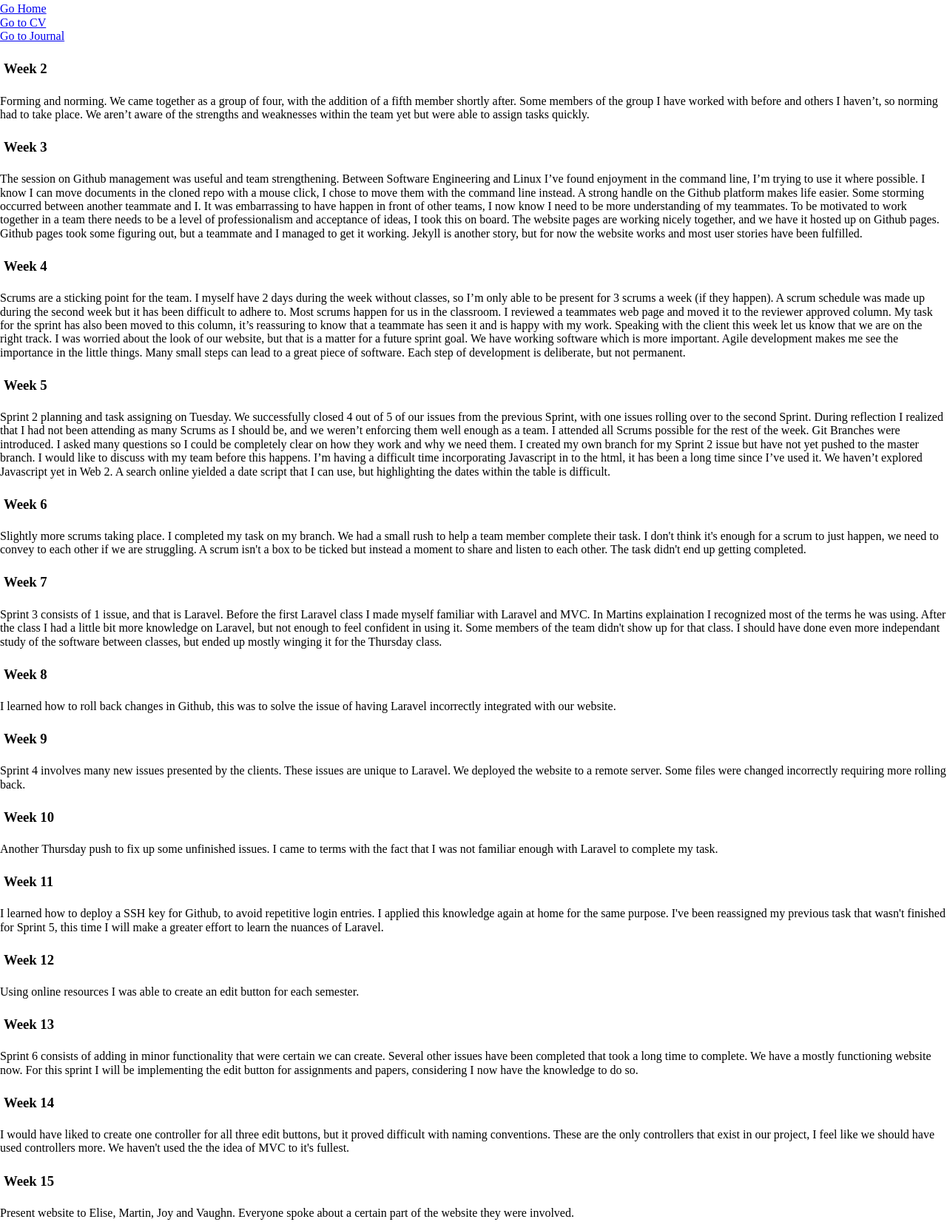
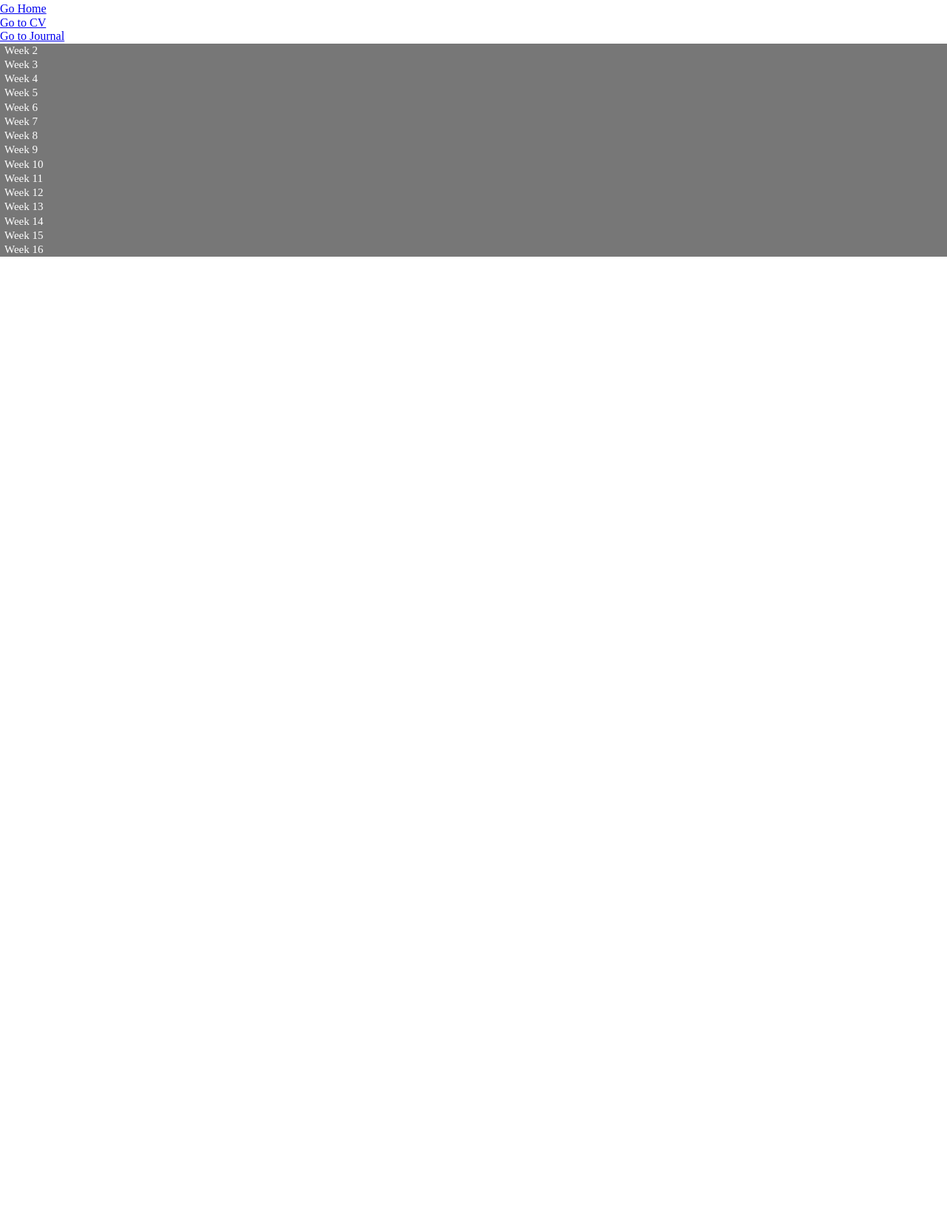
Before and after one commit to bradcw1/bradcw1_portfolio, a website: page journal.html in a window 1280 px wide. Shown: the part 64-1716 px from the top of the page at 74% size. After the commit the page ends 820 px from the top, so only its background shows below. Drawn offline with nearby package versions, Linux system fonts and the light colour scheme; a small style sheet from the web is missing.

Commit message:
convert weeks to collapsible

```diff
--- a/journal.html
+++ b/journal.html
@@ -25,106 +25,95 @@
 </div>
 
 <div class="container">
-    <div class="row">
-        <div class="column">
-            <p><h3>Week 2</h3>
+
+    <button class="collapsible">Week 2</button>
+    <div class="content">
+        <p>
             Forming and norming. We came together as a group of four, with the addition of a fifth member shortly after. Some members of the group I have worked with before and others I haven’t, so norming had to take place. We aren’t aware of the strengths and weaknesses within the team yet but were able to assign tasks quickly.
         </p>
     </div>
-    </div>
 
-    <div class="column">
-        <p><h3>Week 3</h3>
+    <button class="collapsible">Week 3</button>
+    <div class="content">
+        <p>
             The session on Github management was useful and team strengthening. Between Software Engineering and Linux I’ve found enjoyment in the command line, I’m trying to use it where possible. I know I can move documents in the cloned repo with a mouse click, I chose to move them with the command line instead. A strong handle on the Github platform makes life easier.
             Some storming occurred between another teammate and I. It was embarrassing to have happen in front of other teams, I now know I need to be more understanding of my teammates. To be motivated to work together in a team there needs to be a level of professionalism and acceptance of ideas, I took this on board.
             The website pages are working nicely together, and we have it hosted up on Github pages. Github pages took some figuring out, but a teammate and I managed to get it working. Jekyll is another story, but for now the website works and most user stories have been fulfilled.
         </p>
     </div>
 
-    <div class="column">
-        <p><h3>Week 4</h3>
-            Scrums are a sticking point for the team. I myself have 2 days during the week without classes, so I’m only able to be present for 3 scrums a week (if they happen). A scrum schedule was made up during the second week but it has been difficult to adhere to. Most scrums happen for us in the classroom.
+    <button class="collapsible">Week 4</button>
+    <div class="content">
+        <p>Scrums are a sticking point for the team. I myself have 2 days during the week without classes, so I’m only able to be present for 3 scrums a week (if they happen). A scrum schedule was made up during the second week but it has been difficult to adhere to. Most scrums happen for us in the classroom.
         I reviewed a teammates web page and moved it to the reviewer approved column. My task for the sprint has also been moved to this column, it’s reassuring  to know that a teammate has seen it and is happy with my work.
         Speaking with the client this week let us know that we are on the right track. I was worried about the look of our website, but that is a matter for a future sprint goal. We have working software which is more important.
-            Agile development makes me see the importance in the little things. Many small steps can lead to a great piece of software. Each step of development is deliberate, but not permanent.
-        </p>
+        Agile development makes me see the importance in the little things. Many small steps can lead to a great piece of software. Each step of development is deliberate, but not permanent. </p>
     </div>
 
-    <div class="column">
-        <p><h3>Week 5</h3>
-            Sprint 2 planning and task assigning on Tuesday. We successfully closed 4 out of 5 of our issues from the previous Sprint, with one issues rolling over to the second Sprint.
+    <button class="collapsible">Week 5</button>
+    <div class="content">
+        <p>Sprint 2 planning and task assigning on Tuesday. We successfully closed 4 out of 5 of our issues from the previous Sprint, with one issues rolling over to the second Sprint.
         During reflection I realized that I had not been attending as many Scrums as I should be, and we weren’t enforcing them well enough as a team. I attended all Scrums possible for the rest of the week.
         Git Branches were introduced. I asked many questions so I could be completely clear on how  they work and why we need them. I created my own branch for my Sprint 2 issue but have not yet pushed to the master branch. I would like to discuss with my team before this happens.
-            I’m having a difficult time incorporating Javascript in to the html, it has been a long time since I’ve used it. We haven’t explored Javascript yet in Web 2. A search online yielded a date script that I can use, but highlighting the dates within the table is difficult.
-        </p>
+        I’m having a difficult time incorporating Javascript in to the html, it has been a long time since I’ve used it. We haven’t explored Javascript yet in Web 2. A search online yielded a date script that I can use, but highlighting the dates within the table is difficult.</p>
     </div>
 
-    <div class="column">
-        <p><h3>Week 6</h3>
-            Slightly more scrums taking place. I completed my task on my branch. We had a small rush to help a team member complete their task. I don't think it's enough for a scrum to just happen, we need to convey to each other if we are struggling. A scrum isn't a box to be ticked but instead a moment to share and listen to each other. The task didn't end up getting completed.
-        </p>
+    <button class="collapsible">Week 6</button>
+    <div class="content">
+        <p>Slightly more scrums taking place. I completed my task on my branch. We had a small rush to help a team member complete their task. I don't think it's enough for a scrum to just happen, we need to convey to each other if we are struggling. A scrum isn't a box to be ticked but instead a moment to share and listen to each other. The task didn't end up getting completed.</p>
     </div>
 
-    <div class="column">
-        <p><h3>Week 7</h3>
-            Sprint 3 consists of 1 issue, and that is Laravel. Before the first Laravel class I made myself familiar with Laravel and MVC. In Martins explaination I recognized most of the terms he was using. After the class I had a little bit more knowledge on Laravel, but not enough to feel confident in using it. Some members of the team didn't show up for that class. I should have done even more independant study of the software between classes, but ended up mostly winging it for the Thursday class.
-        </p>
+    <button class="collapsible">Week 7</button>
+    <div class="content">
+        <p>Sprint 3 consists of 1 issue, and that is Laravel. Before the first Laravel class I made myself familiar with Laravel and MVC. In Martins explaination I recognized most of the terms he was using. After the class I had a little bit more knowledge on Laravel, but not enough to feel confident in using it. Some members of the team didn't show up for that class. I should have done even more independant study of the software between classes, but ended up mostly winging it for the Thursday class.</p>
     </div>
 
-    <div class="column">
-        <p><h3>Week 8</h3>
-            I learned how to roll back changes in Github, this was to solve the issue of having Laravel incorrectly integrated with our website.
-        </p>
+    <button class="collapsible">Week 8</button>
+    <div class="content">
+        <p>I learned how to roll back changes in Github, this was to solve the issue of having Laravel incorrectly integrated with our website. </p>
     </div>
 
-    <div class="column">
-        <p><h3>Week 9</h3>
-            Sprint 4 involves many new issues presented by the clients. These issues are unique to Laravel. We deployed the website to a remote server. Some files were changed incorrectly requiring more rolling back.
-        </p>
+    <button class="collapsible">Week 9</button>
+    <div class="content">
+        <p>Sprint 4 involves many new issues presented by the clients. These issues are unique to Laravel. We deployed the website to a remote server. Some files were changed incorrectly requiring more rolling back. </p>
     </div>
 
-    <div class="column">
-        <p><h3>Week 10</h3>
-            Another Thursday push to fix up some unfinished issues. I came to terms with the fact that I was not familiar enough with Laravel to complete my task.
-        </p>
+    <button class="collapsible">Week 10</button>
+    <div class="content">
+        <p>Another Thursday push to fix up some unfinished issues. I came to terms with the fact that I was not familiar enough with Laravel to complete my task.</p>
     </div>
 
-    <div class="column">
-        <p><h3>Week 11</h3>
-            I learned how to deploy a SSH key for Github, to avoid repetitive login entries. I applied this knowledge again at home for the same purpose. I've been reassigned my previous task that wasn't finished for Sprint 5, this time I will make a greater effort to learn the nuances of Laravel.
-        </p>
+    <button class="collapsible">Week 11</button>
+    <div class="content">
+        <p>I learned how to deploy a SSH key for Github, to avoid repetitive login entries. I applied this knowledge again at home for the same purpose. I've been reassigned my previous task that wasn't finished for Sprint 5, this time I will make a greater effort to learn the nuances of Laravel.</p>
     </div>
 
-    <div class="column">
-        <p><h3>Week 12</h3>
-            Using online resources I was able to create an edit button for each semester.
-        </p>
+    <button class="collapsible">Week 12</button>
+    <div class="content">
+        <p>Using online resources I was able to create an edit button for each semester. </p>
     </div>
 
-    <div class="column">
-        <p><h3>Week 13</h3>
-            Sprint 6 consists of adding in minor functionality that were certain we can create. Several other issues have been completed that took a long time to complete. We have a mostly functioning website now. For this sprint I will be implementing the edit button for assignments and papers, considering I now have the knowledge to do so.
-        </p>
+    <button class="collapsible">Week 13</button>
+    <div class="content">
+        <p>Sprint 6 consists of adding in minor functionality that were certain we can create. Several other issues have been completed that took a long time to complete. We have a mostly functioning website now. For this sprint I will be implementing the edit button for assignments and papers, considering I now have the knowledge to do so.</p>
     </div>
 
-    <div class="column">
-        <p><h3>Week 14</h3>
-            I would have liked to create one controller for all three edit buttons, but it proved difficult with naming conventions. These are the only controllers that exist in our project, I feel like we should have used controllers more. We haven't used the the idea of MVC to it's fullest.
-        </p>
+    <button class="collapsible">Week 14</button>
+    <div class="content">
+        <p>I would have liked to create one controller for all three edit buttons, but it proved difficult with naming conventions. These are the only controllers that exist in our project, I feel like we should have used controllers more. We haven't used the the idea of MVC to it's fullest. </p>
     </div>
 
-    <div class="column">
-        <p><h3>Week 15</h3>
-        Present website to Elise, Martin, Joy and Vaughn. Everyone spoke about a certain part of the website they were involved.
-        </p>
+    <button class="collapsible">Week 15</button>
+    <div class="content">
+        <p>Present website to Elise, Martin, Joy and Vaughn. Everyone spoke about a certain part of the website they were involved. I'm pleased that the website worked as we expected.</p>
     </div>
 
-    <div class="column">
-        <p><h3>Week 16</h3>
-            Personal portfolio work.
-        </p>
+    <button class="collapsible">Week 16</button>
+    <div class="content">
+        <p>Personal portfolio work.</p>
     </div>
 
 </div>
+<script src="collapsible.js"></script>
 </body>
 </html>
```
Lines whose indentation alone changed are shown as unchanged.
